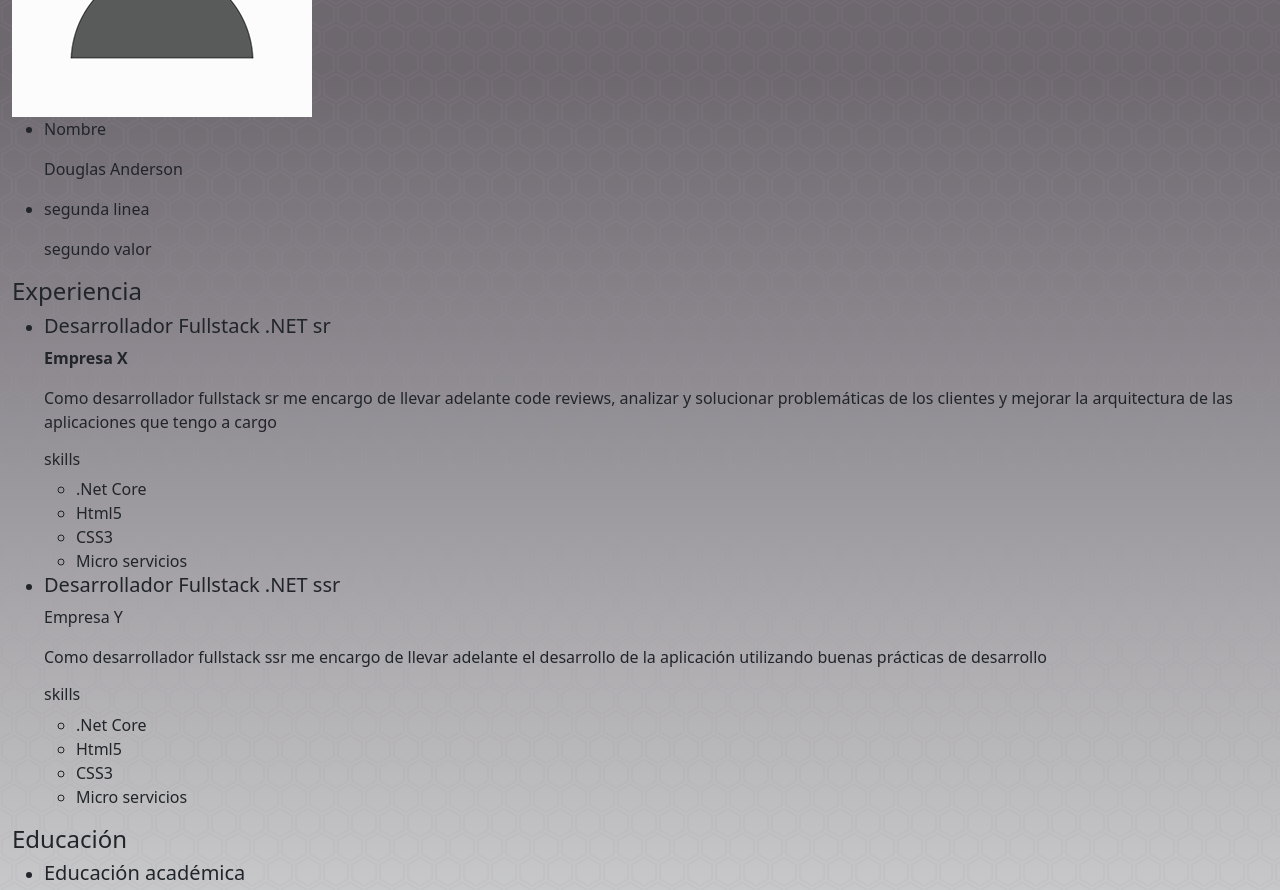
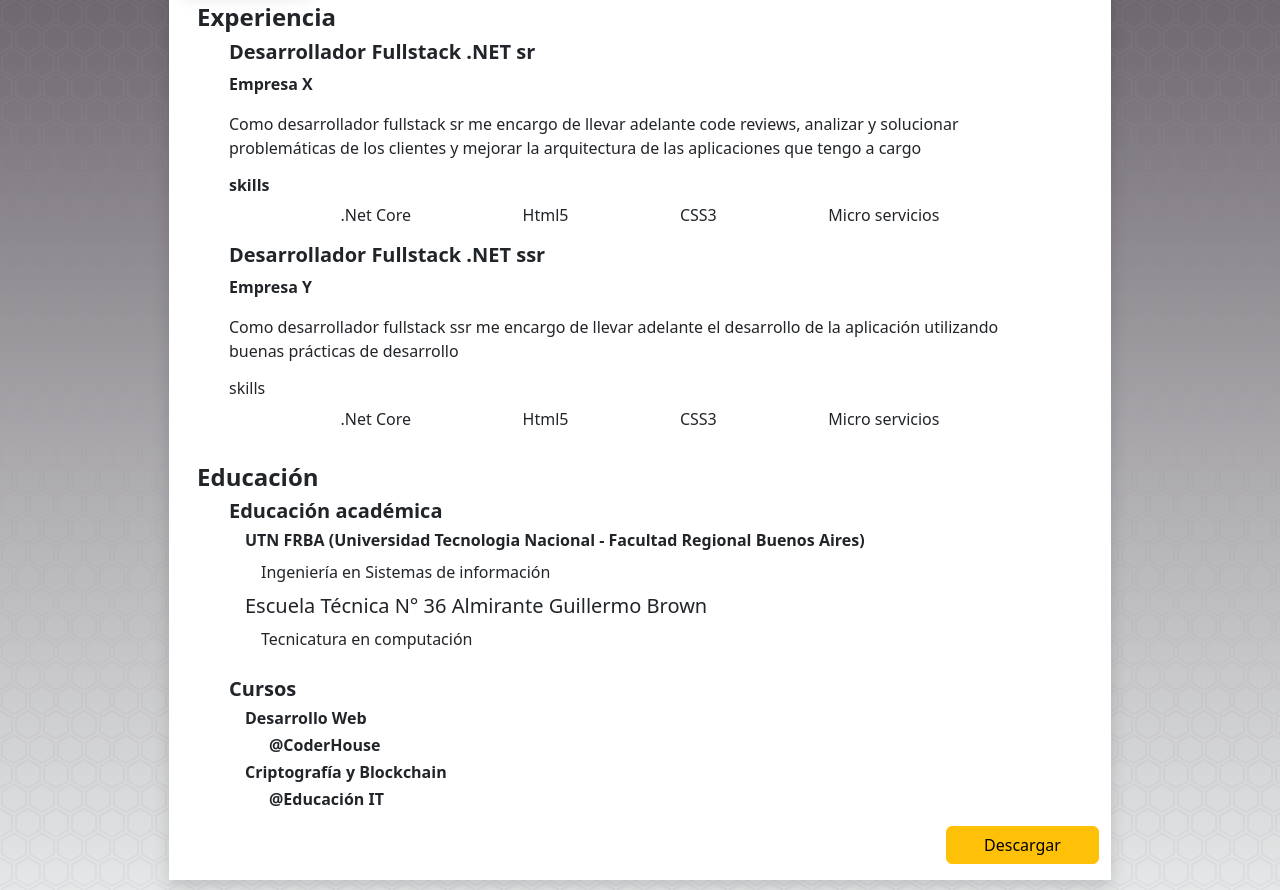
Before and after one commit to dander93/CoderHouse-blogpersonal-anderson, a plain HTML site: page views/mycv.html in a window 1280 px wide. Shown: the part 353-1243 px from the top of the page. Drawn offline with nearby package versions, Linux system fonts and the light colour scheme.

Commit message:
maquetado cv

```diff
--- a/assets/css/styles.css
+++ b/assets/css/styles.css
@@ -14,6 +14,10 @@
     max-height: 50vh !important;
 }
 
+.personal-photo{
+    height: 150px;
+    width: 130px;
+}
 /*
     Header
 **/
--- a/views/mycv.html
+++ b/views/mycv.html
@@ -41,50 +41,54 @@
         </header>
 
         <main class="container-fluid">
-            <section class="col-4 m-1 border border-dark">
+            <section class="col-4 m-1 border border-dark d-none d-md-block d-lg-block d-xl-block d-xxl-block">
                 <h1 class="fs-2 fw-normal mx-2 text-shadow-dark">Mi Curriculum Vitae</h1>
                 <p class="mx-2 fw-light text-white">Un poco de mi experiencia!</p>
             </section>
-            <section class="cv-container">
-                <section class="cv-section">
-                    <div class="photo-area">
-                        <img src="../assets/images/mycv-images/person-icon.png" alt="una foto mía" class="my-photo">
+
+            <section class="container-fluid my-3 w-75 bg-white shadow">
+
+                <section class="pt-2 d-flex">
+                    <div class="border border-dark shadow personal-photo">
+                        <img class="w-100" src="../assets/images/mycv-images/person-icon.png" alt="una foto mía">
                     </div>
-                    <ul class="no-bullet-list personal-data">
+                    <ul class="list-unstyled m-4">
                         <li class="personal-data-item">
-                            <p class="data-description">Nombre</p>
-                            <p class="data-value">Douglas Anderson</p>
+                            <p class="d-inline-block fw-bold">Nombre: </p>
+                            <p class="d-inline-block">Douglas Anderson</p>
                         </li>
                         <li class="personal-data-item">
-                            <p class="data-description">segunda linea</p>
-                            <p class="data-value">segundo valor</p>
+                            <p class="d-inline-block fw-bold">DNI:</p>
+                            <p class="d-inline-block">12.345.678</p>
                         </li>
                     </ul>
                 </section>
-                <section class="cv-section">
-                    <h4 class="cv-section-title">Experiencia</h4>
-                    <ul class="no-bullet-list cv-section-list">
+
+                <section class="mt-3 col">
+                    <h4 class="fw-semibold fs-4 mx-3">Experiencia</h4>
+                    <ul class="list-unstyled mx-5">
                         <li>
-                            <h5>Desarrollador Fullstack .NET sr</h5>
-                            <p><strong>Empresa X</strong></p>
-                            <p class="cv-section-list-description">Como desarrollador fullstack sr me encargo de llevar
+                            <h5 class="fs-5 fw-semibold">Desarrollador Fullstack .NET sr</h5>
+                            <p><strong class="fw-semibold">Empresa X</strong></p>
+                            <p>Como desarrollador fullstack sr me encargo de llevar
                                 adelante code reviews, analizar y solucionar problemáticas de los clientes y mejorar la
                                 arquitectura de las aplicaciones que tengo a cargo</p>
-                            <h6>skills</h6>
-                            <ul class="no-bullet-list cv-section-sub-list">
+
+                            <h6 class="fs-6 fw-semibold">skills</h6>
+                            <ul class="list-unstyled d-flex justify-content-evenly">
                                 <li>.Net Core</li>
                                 <li>Html5</li>
                                 <li>CSS3</li>
                                 <li>Micro servicios</li>
                             </ul>
                         </li>
-                        <li>
-                            <h5>Desarrollador Fullstack .NET ssr</h5>
-                            <p>Empresa Y</p>
-                            <p class="cv-section-list-description">Como desarrollador fullstack ssr me encargo de llevar
+                        <li class="py-3">
+                            <h5 class="fs-5 fw-semibold">Desarrollador Fullstack .NET ssr</h5>
+                            <p><strong class="fw-semibold">Empresa Y</strong></p>
+                            <p>Como desarrollador fullstack ssr me encargo de llevar
                                 adelante el desarrollo de la aplicación utilizando buenas prácticas de desarrollo</p>
                             <h6>skills</h6>
-                            <ul class="no-bullet-list cv-section-sub-list">
+                            <ul class="list-unstyled d-flex justify-content-evenly">
                                 <li>.Net Core</li>
                                 <li>Html5</li>
                                 <li>CSS3</li>
@@ -93,46 +97,46 @@
                         </li>
                     </ul>
                 </section>
-                <section class="cv-section">
-                    <h4 class="cv-section-title">Educación</h4>
-                    <ul class="no-bullet-list cv-section-list">
-                        <li>
-                            <h5 class="cv-section-title">Educación académica</h5>
-                            <ul class="no-bullet-list cv-section-list">
+                <section class="col">
+                    <h4 class="fw-semibold fs-4 mx-3">Educación</h4>
+                    <ul class="list-unstyled mx-5">
+                        <li class="pb-3">
+                            <h5 class="fw-semibold fs-5">Educación académica</h5>
+                            <ul class="list-unstyled mx-3">
                                 <li>
-                                    <h5>UTN FRBA (Universidad Tecnologia Nacional - Facultad Regional Buenos Aires)</h5>
-                                    <h6>Ingeniería en Sistemas de información</h6>
+                                    <h5 class="fw-semibold fs-6">UTN FRBA (Universidad Tecnologia Nacional - Facultad Regional Buenos Aires)</h5>
+                                    <h6 class="fs-6 px-3 py-1">Ingeniería en Sistemas de información</h6>
                                 </li>
                                 <li>
-                                    <h5>Escuela Técnica N° 36 Almirante Guillermo Brown</h5>
-                                    <h6>Tecnicatura en computación</h6>
+                                    <h5 class="fs-5">Escuela Técnica N° 36 Almirante Guillermo Brown</h5>
+                                    <h6 class="fs-6 px-3 py-1">Tecnicatura en computación</h6>
                                 </li>
                             </ul>
                         </li>
                         <li>
-                            <h5 class="cv-section-title">Cursos</h5>
-                            <ul class="no-bullet-list cv-section-list">
+                            <h5 class="fw-semibold fs-5">Cursos</h5>
+                            <ul class="list-unstyled mx-3">
                                 <li>
-                                    <h5>Desarrollo Web</h5>
-                                    <h6>@CoderHouse</h6>
+                                    <h5 class="fw-semibold fs-6">Desarrollo Web</h5>
+                                    <h6 class="fs-6 px-4 fw-semibold fs-6">@CoderHouse</h6>
                                 </li>
                                 <li>
-                                    <h5>Criptografía y Blockchain</h5>
-                                    <h6>@Educación IT</h6>
+                                    <h5 class="fw-semibold fs-6">Criptografía y Blockchain</h5>
+                                    <h6 class="fs-6 px-4 fw-semibold fs-6">@Educación IT</h6>
                                 </li>
                             </ul>
                         </li>
                     </ul>
                 </section>
-                <section class="cv-buttons-container">
-                    <button class="button main-button">Descargar</button>
+                <section class="col pb-3 d-flex justify-content-end">
+                    <button class="btn btn-warning col col-md-2">Descargar</button>
                 </section>
             </section>
         </main>
 
     </div>
 
-    <footer class="container-fluid w-100 d-flex justify-content-between border-top border-dark bg-dark bg-opacity-50">
+    <footer class="container-fluid w-100 d-flex justify-content-between border-top border-dark bg-dark bg-opacity-50 pb-1">
         <section class="d-none d-md-inline-block d-lg-inline-block d-xl-inline-block d-xxl-inline-block col-2">
             <nav class="navbar d-fled flex-column align-content-between">
                 <ul class="navbar-nav">
```
